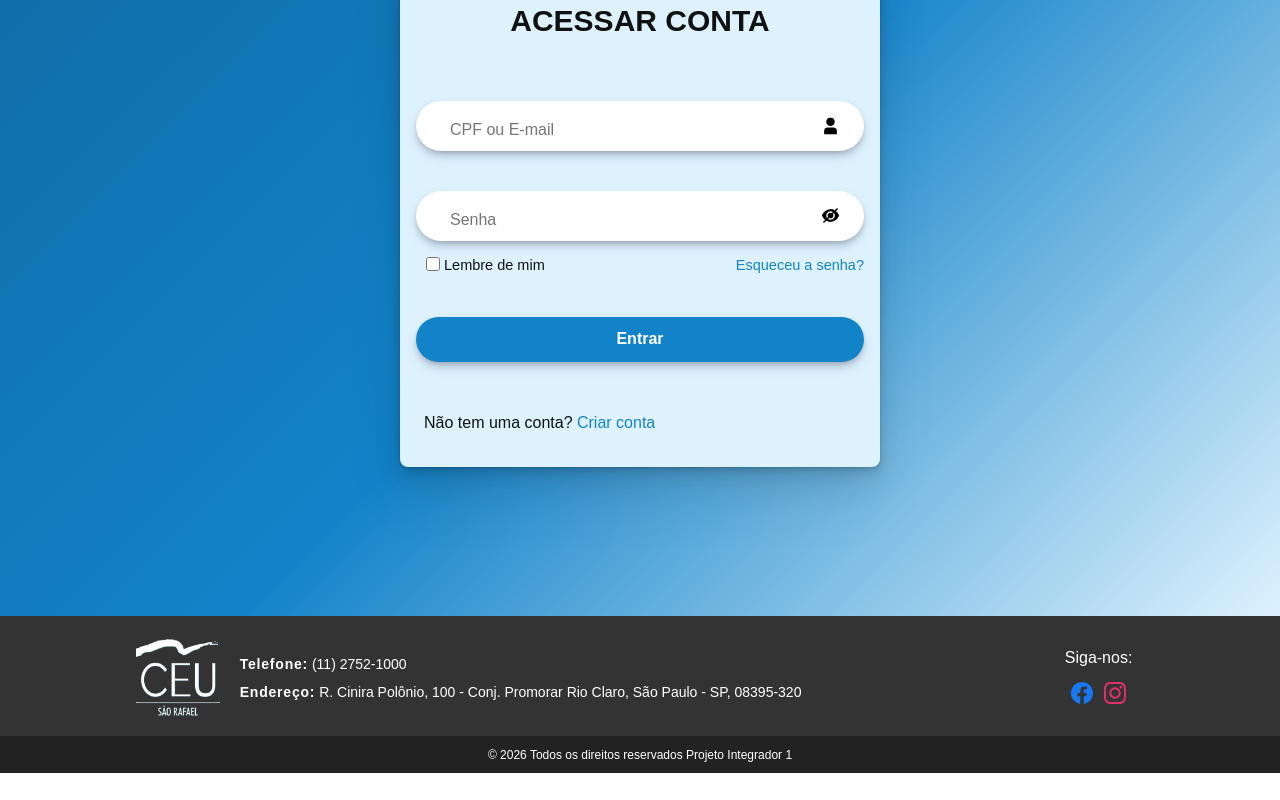
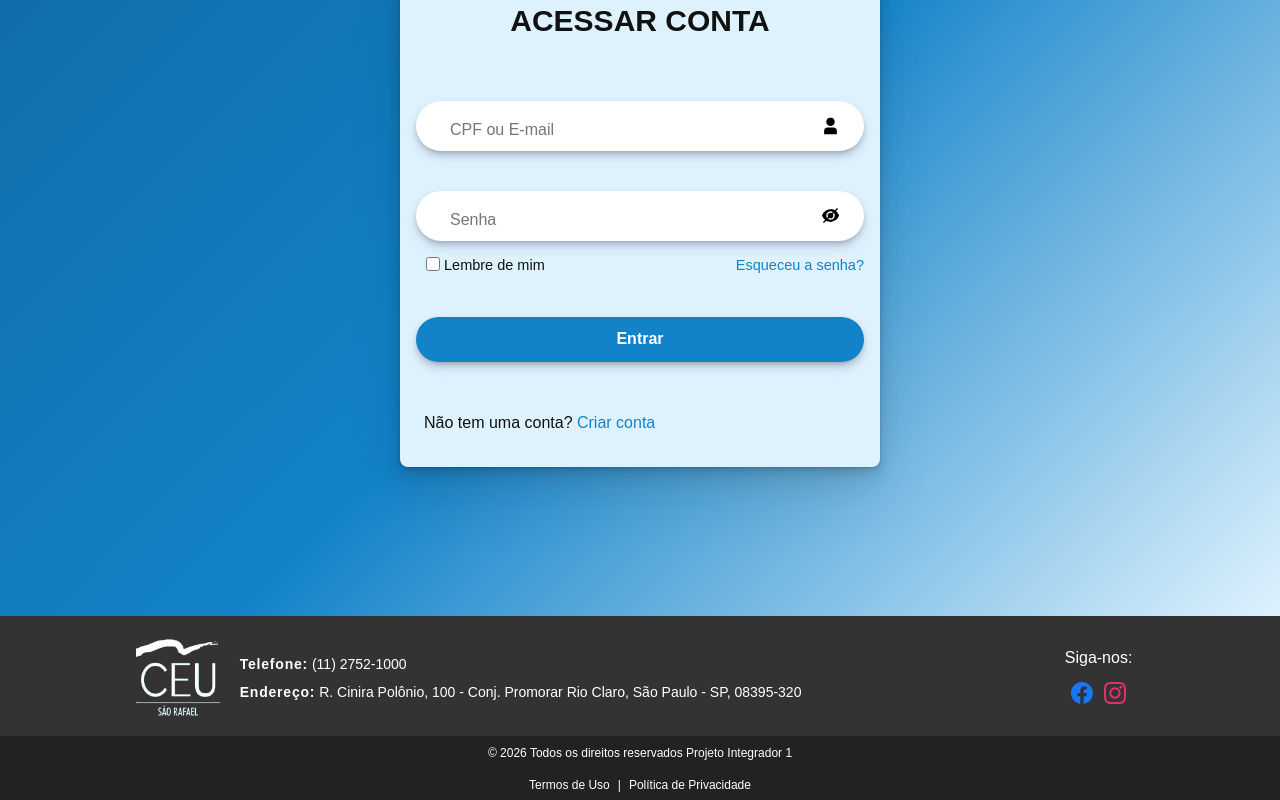
Before and after one commit to drp14-pi-comp/ConectaCEU_WebApp, a React (Vite) app in the folder frontend/: page /login in a window 1280 px wide. Shown: the part 200-1000 px from the top of the page. Before the commit the page ends 973 px from the top, so only its background shows below. Built offline with nearby package versions, Linux system fonts and the light colour scheme; no server answers.

Commit message:
feat: adiciona termos de uso e política de privacidade

```diff
--- a/frontend/src/components/UserForm.css
+++ b/frontend/src/components/formRegisterGeneric/UserForm.css
@@ -109,7 +109,7 @@
     padding-left: 1.2rem;
 }
 
-.input-group h4{
+.input-group h2{
     font-size: 14px;
     margin-top: .5rem;
     font-weight: normal;
@@ -122,10 +122,22 @@
     padding: 1rem;
 }
 
-.form-responsible h2{
+.form-responsible h3{
     text-align: center;
     font-size: 1.5rem;
     padding: 2rem;
+}
+
+.form-responsible h4{
+    text-align: left;
+    font-size: 1.2rem;
+    padding: 0rem;
+}
+
+.form-responsible h5{
+    text-align: left;
+    font-size: 1.2rem;
+    padding: 0rem;
 }
 
 .responsible-area{
@@ -136,12 +148,6 @@
     margin-bottom: 2rem;
     border-radius: 8px;
     background-color: var(--secondary-color);
-}
-
-.responsible-area h3{
-    text-align: left;
-    font-size: 1.2rem;
-    padding: 1rem;
 }
 
 /* termos */
@@ -172,6 +178,14 @@
     width: 100%;
     font-size: 16px;
     margin-right: 8rem;
+}
+
+.term .link{
+    text-decoration: underline;
+}
+
+.link:hover{
+    opacity: .7;
 }
 
 /* botão enviar */
--- a/frontend/src/components/UserForm.jsx
+++ b/frontend/src/components/formRegisterGeneric/UserForm.jsx
@@ -1,11 +1,13 @@
-import { useUserForm } from "../hooks/useUserForm"
-import { useAuth } from '../hooks/useAuth'
-import { getAgeType } from "../utils/TypeAge"
+import { Link } from "react-router-dom"
+
+import { useUserForm } from "../../hooks/useUserForm"
+import { useAuth } from '../../hooks/useAuth'
+import { getAgeType } from "../../utils/TypeAge"
 
 import "./UserForm.css"
 
-//  checkbox responsiva
 
+// add botao de excluir conta, modal para confirmaçao e melhorar ace
 const UserForm = () => {
 
   const { user } = useAuth()
@@ -217,14 +219,14 @@ const UserForm = () => {
                   maxLength={128}
                   required
                 />
-                <h4>Deve conter: <br />
+                <h2>Deve conter: <br />
                   <ul>
                     <li>Entre 8 a 128 caracteres;</li>
                     <li>Pelo menos uma letra maiúscula e uma minúscula;</li>
                     <li>Pelo menos um número;</li>
                     <li>Pelo menos um caractere especial (!, @, $, &, %).</li>
                   </ul>
-                </h4>
+                </h2>
               </div>
 
               <div className="input-group">
@@ -321,9 +323,9 @@ const UserForm = () => {
 
         {ageType === "minor" && (
           <div className="form-responsible">
-            <h2>Área do responsável (Obrigatória somente se o aluno for menor de idade)</h2>
+            <h3>Área do responsável (Obrigatória somente se o aluno for menor de idade)</h3>
 
-            <h3>Responsável 1</h3>
+            <h4>Responsável 1</h4>
             <div className="responsible-area">
 
               <div className="input-group">
@@ -398,7 +400,7 @@ const UserForm = () => {
               </div>
             </div>
 
-            <h3>Responsável 2</h3>
+            <h5>Responsável 2</h5>
             <div className="responsible-area">
 
               <div className="input-group">
@@ -472,7 +474,7 @@ const UserForm = () => {
         {ageType === "elderly" && (
           <div className="form-responsible">
 
-            <h2>Atestado de saúde(Obrigatória somente se o aluno tiver 70+ anos)</h2>
+            <h3>Atestado de saúde(Obrigatória somente se o aluno tiver 70+ anos)</h3>
             <div className="responsible-area">
               <div className="input-group">
                 <label>Carregar documento<span>*</span></label>
@@ -493,23 +495,31 @@ const UserForm = () => {
 
             <div className="term">
               <input type="checkbox" required/>
-              <p>O funcionário atesta que as informações registradas <br />
+              <p>O funcionário atesta que as informações registradas
                 aqui são autênticas, estando sujeito ás devidas sanções caso contrário.
               </p>
             </div>
 
             <div className="term">
               <input type="checkbox" required/>
-              <p>O funcionário autoriza o uso de dados pessoais <br />
+              <p>O funcionário autoriza o uso de dados pessoais
                 conforme a LGPD(Lei n° 13.709/2018).
               </p>
             </div>
 
             <div className="term">
               <input type="checkbox" required/>
-              <p>O funcionário autoriza o uso de imagem quando<br />
-                necessário para materiais de propaganda do CEU <br />
+              <p>O funcionário autoriza o uso de imagem quando
+                necessário para materiais de propaganda do CEU
                 conforme a LGPD(Lei n° 13.709/2018).
+              </p>
+            </div>
+            <div className="term">
+              <input type="checkbox" required/>
+              <p>O funcionário concorda com os {" "}
+                <Link to="/termos-de-uso" className="link" target="_blank">Termos de Uso</Link>
+                {" "} e as {" "}
+                <Link to="/politica-de-privacidade" className="link" target="_blank">Políticas de Privacidade</Link>.
               </p>
             </div>
 
@@ -539,6 +549,15 @@ const UserForm = () => {
               </p>
             </div>
 
+            <div className="term">
+              <input type="checkbox" required/>
+              <p>O aluno ou responsável concorda com os {" "}
+                <Link to="/termos-de-uso" className="link" target="_blank">Termos de Uso</Link>
+                {" "}e as{" "}
+                <Link to="/politica-de-privacidade" className="link" target="_blank">Política de Privacidade</Link>.
+              </p>
+            </div>
+
           </div>
         )}
 
--- a/frontend/src/components/layout/Footer.css
+++ b/frontend/src/components/layout/Footer.css
@@ -108,8 +108,28 @@
     text-align: center;
     font-size: 12px;
 
-    padding: 0.4rem 0rem;
+    padding: 0.3rem 0rem;
     margin-top: 1em;
+}
+
+.terms-privacy{
+    width: 100%;
+    display: flex;
+    justify-content: center;
+    align-items: center;
+
+    padding: .2rem;
+    font-size: 12px;
+    background-color: #222;
+}
+
+.terms-privacy .link{
+    color: white;
+    padding: 0rem .5rem;
+}
+
+.link:hover{
+    color: var(--primary-color);
 }
 
 @media (max-width: 768px) {
--- a/frontend/src/components/layout/Footer.jsx
+++ b/frontend/src/components/layout/Footer.jsx
@@ -1,4 +1,4 @@
-import { NavLink } from "react-router-dom"
+import { Link } from "react-router-dom"
 
 import Logo from "../../assets/images/logo-ceusaorafael.png"
 import Facebook from "../../assets/icons/facebook.svg?react"
@@ -15,13 +15,13 @@ const Footer = () => {
         <div className="content-footer">
 
           <div className="info-ceu">
-            <NavLink to="/" aria-label="Voltar para página inicial">
+            <Link to="/" aria-label="Voltar para página inicial">
               <img
                 src={Logo}
                 alt="CEU São Rafael"
                 className="logo-ceu"
               />
-            </NavLink>
+            </Link>
 
             <section aria-label="Informações de contato do CEU São Rafael">
               <ul className="contact-ceu" >
@@ -54,6 +54,11 @@ const Footer = () => {
           &copy; 2026 Todos os direitos reservados Projeto Integrador 1
         </p>
       </div>
+      <div className="terms-privacy">
+        <Link to="/termos-de-uso" className="link" target="_blank">Termos de Uso</Link>
+        <p>|</p>
+        <Link to="/politica-de-privacidade" className="link" target="_blank">Política de Privacidade</Link>
+      </div>
 
     </footer>
   )
```
Also changed, not shown: frontend/src/components/TableConsult.jsx (deleted, +0 -11 lines), frontend/src/components/TableConsult.css (deleted).
